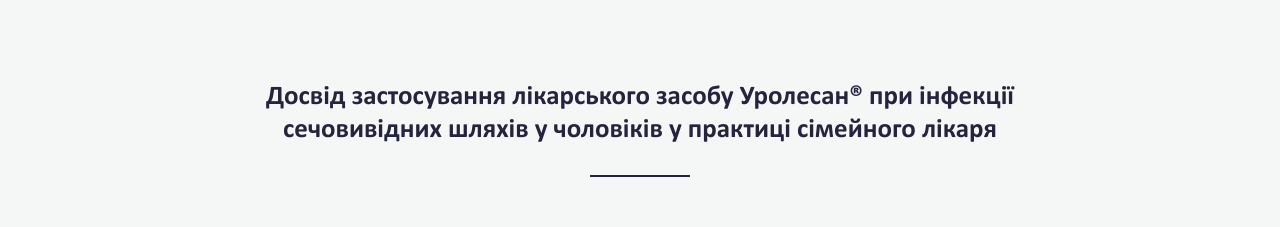
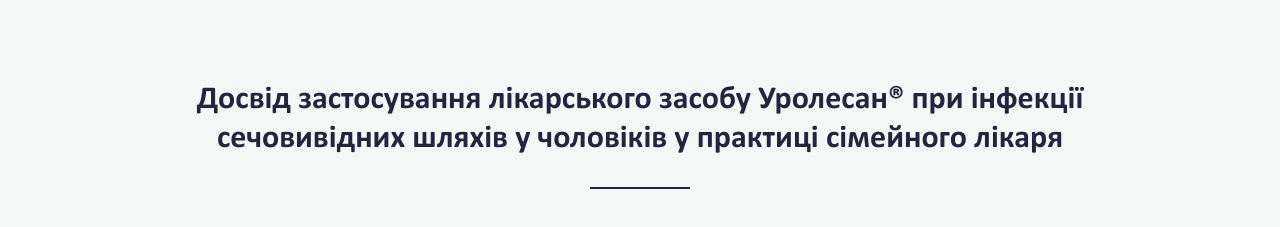
Before and after one commit to v-lavs/ww, a website: page single-article.html in a window 1280 px wide. Shown: the part 180-407 px from the top of the page. Drawn offline with nearby package versions, Linux system fonts and the light colour scheme.

Commit message:
add resp

```diff
--- a/single-article.html
+++ b/single-article.html
@@ -169,7 +169,7 @@
                         </div>
                     </div>
                     <div class="article__header ">
-                        <h1 class="heading heading_2">
+                        <h1 class="heading heading_h2">
                             Досвід застосування лікарського засобу Уролесан®
                             при інфекції сечовивідних шляхів у чоловіків
                             у практиці сімейного лікаря
--- a/src/scss/components/_card-post.scss
+++ b/src/scss/components/_card-post.scss
@@ -26,6 +26,7 @@
   }
 
   @include respond-to($sm) {
+    justify-content: center;
     padding-bottom: 50px;
 
     .card-post__author {
@@ -52,9 +53,6 @@
   }
 
   @include respond-to($xs) {
-    .post-list {
-      justify-content: center;
-    }
     .post-list__item {
       width: 100%;
     }
@@ -70,6 +68,7 @@
     .card-post__link {
       font-size: 16px;
       padding-left: 0;
+
       &:before {
         display: none;
       }
@@ -85,6 +84,7 @@
     }
     .card-post__author {
       display: flex;
+
       .heading {
         font-size: 18px;
       }
@@ -176,6 +176,7 @@
     font-size: 16px;
     color: #0088EC;
     padding-left: 32px;
+    white-space: nowrap;
 
     &:before {
       position: absolute;
--- a/src/scss/components/_widget-share.scss
+++ b/src/scss/components/_widget-share.scss
@@ -16,8 +16,6 @@
     flex-direction: column;
     width: 78px;
   }
-
-
 
   .widget-share {
     width: 32px;
@@ -56,28 +54,14 @@
   }
 
   @include respond-to($lg) {
-    //transform: translate(-39px, -109px);
+    -webkit-transform: translateX(-90px);
+    -moz-transform: translateX(-90px);
+    -ms-transform: translateX(-90px);
+    -o-transform: translateX(-90px);
+    transform: translateX(-90px);
   }
-  @include respond-to($xs) {
-    position: fixed;
-    transform: none;
-    display: flex;
-    width: auto;
-    align-items: baseline;
-    height: 35px;
-    top: 215px;
-    left: 12px;
-    .widget-share__item {
-      margin-right: 17px;
-      margin-bottom: 0;
-
-      &:last-child {
-        margin-right: 0;
-      }
-    }
-  }
-  @media all and (max-width: 360px) {
-    top: 240px;
+  @include respond-to($lg) {
+    display: none;
   }
 }
 
--- a/src/scss/layout/_grid.scss
+++ b/src/scss/layout/_grid.scss
@@ -24,5 +24,6 @@
      }
   @include respond-to($xxs){
     width: 100%;
+    padding: 0 10px;
   }
 }
--- a/src/scss/layout/sections/section-members.scss
+++ b/src/scss/layout/sections/section-members.scss
@@ -1,19 +1,23 @@
-.section-members{
+.section-members {
   position: relative;
-  .section__title{
+  overflow: hidden;
+
+  .section__title {
     font-size: 64px;
     font-weight: 700;
     padding: 0;
     text-align: center;
     margin-bottom: 10px;
   }
-  .section__sub-title{
+
+  .section__sub-title {
     width: 85%;
     max-width: 652px;
     font-size: 22px;
     margin: 0 auto 28px;
   }
-  &__bg{
+
+  &__bg {
     position: absolute;
     display: flex;
     justify-content: center;
@@ -27,43 +31,48 @@
     background: linear-gradient(180deg, rgba(134, 200, 234, 0) 0%, #0088EC 78.81%);
     z-index: 1;
   }
-  &__content{
+
+  &__content {
     max-width: 650px;
     width: 100%;
     text-align: center;
   }
-  @include respond-to($md){
+
+  @include respond-to($md) {
     padding-bottom: 100px;
-    .section__title{
+    .section__title {
       font-size: 56px;
     }
-    .section__sub-title{
+    .section__sub-title {
       font-size: 18px;
     }
   }
-  @include respond-to($xs){
-   &__bg{
-     padding-bottom: 35px;
-   }
-    .section__title{
+  @include respond-to($xs) {
+    &__bg {
+      padding-bottom: 35px;
+    }
+    .section__title {
       font-size: 32px;
     }
-    .section__sub-title{
+    .section__sub-title {
       font-size: 14px;
-      margin-bottom: 28px;
+      margin-bottom: 25px;
     }
   }
 }
 
-.members-list{
+.members-list {
   display: flex;
+  margin-left: -10vw;
+  margin-right: -10vw;
 
-  &__item{
+  &__item {
     position: relative;
     width: 33.33%;
     padding-top: 48%;
   }
-  .member-img{
+
+  .member-img {
     position: absolute;
     left: 0;
     right: 0;
@@ -73,19 +82,14 @@
     height: 100%;
     object-fit: cover;
   }
-  @include respond-to($xl){
-    &__item{
+
+  @include respond-to($xl) {
+    &__item {
       padding-top: 57%;
     }
-    }
-  @include respond-to($lg){
-    &__item{
-      padding-top: 68%;
-    }
   }
-  @include respond-to($xxs){
-    &__item{
-      padding-top: 85%;
+  @include respond-to($xxs) {
+    &__item {
     }
   }
 }
--- a/src/scss/layout/sections/section-related-post.scss
+++ b/src/scss/layout/sections/section-related-post.scss
@@ -4,44 +4,28 @@
     padding-bottom: 20px;
     margin-bottom: 14px;
   }
-
 }
 
 .related-post {
   padding-bottom: 0;
 
   .card-post {
+    max-width: 308px;
+
     &__date {
       font-size: 13px;
       font-family: $secondary-font;
     }
 
     &__thumb {
-      min-height: 193px;
+      min-height: 143px;
     }
   }
 
-  @include respond-to($screen-md) {
-    .post-list__item {
-      padding-left: 15px;
-      padding-right: 15px;
-    }
-    .card-post__thumb {
-      min-height: 150px;
-    }
-  }
   @include respond-to($md) {
-      justify-content: space-around;
     .post-list__item {
       width: 50%;
-      max-width: 308px;
       padding-bottom: 15px;
     }
   }
-  @include respond-to($sm) {
-    .post-list__item {
-      width: 100%;
-      max-width: 417px;
-    }
-  }
 }
--- a/src/scss/pages/single-article.scss
+++ b/src/scss/pages/single-article.scss
@@ -2,12 +2,23 @@
   .inner-content {
     width: 100%;
     padding: 0 11.5%;
+    @include respond-to($lg) {
+      padding-right: 0;
+    }
+
+    @include respond-to($md) {
+      padding-left: 8%;
+    }
+    @include respond-to($sm) {
+      padding-left: 0;
+    }
   }
 }
 
 .article {
   padding-top: 95px;
   padding-bottom: 54px;
+
   &__header {
     position: relative;
     padding-bottom: 30px;
@@ -39,7 +50,8 @@
     padding-top: 42%;
     margin-bottom: 76px;
     border-radius: 10px;
-    img{
+
+    img {
       position: absolute;
       bottom: 0;
       right: 0;
@@ -51,14 +63,13 @@
       object-fit: cover;
     }
   }
-  .card-post__author{
+
+  .card-post__author {
     padding-top: 24px;
   }
-  .card-post__avatar{
+
+  .card-post__avatar {
     width: 60px;
     height: 60px;
   }
-  @include respond-to($screen-md){
-
-  }
 }
```
Also changed, not shown: src/scss/pages/blog.scss (+8 -6 lines), dist/main.css.
